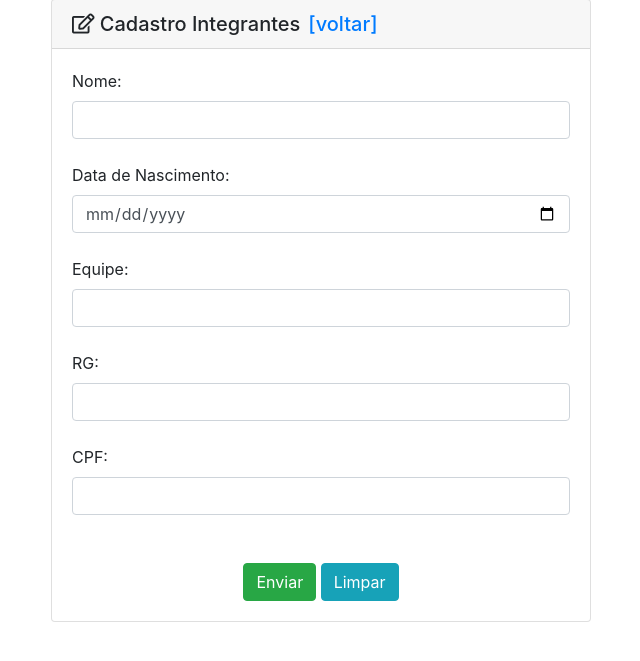
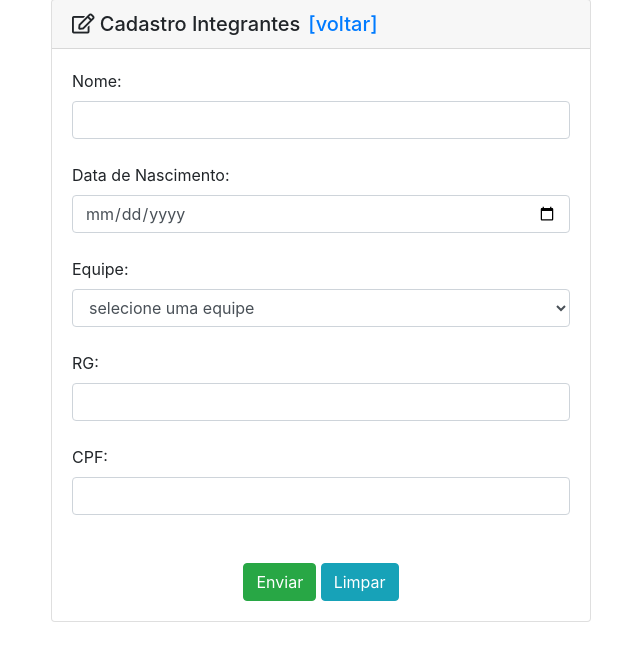
Before and after one commit to marcorozo2702/ProjetoIntegrador, a CodeIgniter app: page /Gincana_CI/index.php/integrante/cadastrar in a window 1280 px wide. Shown: the part 105-766 px from the top of the page, without its empty margins (319-959 px from the left). Run offline with CodeIgniter, Linux system fonts and the light colour scheme; tables that the repository leaves empty or names only in its code hold one stand-in row (values such as "Sample post").

Commit message:
Adicionado o select com as equipes no form integrantes

```diff
--- a/application/controllers/Integrante.php
+++ b/application/controllers/Integrante.php
@@ -40,9 +40,16 @@ class Integrante extends CI_Controller {
 
         //validação do preenchimento
         if ($this->form_validation->run() == false) {
+
+            //carrega o model pelo nome ("Equipe_model") ou pelo apelido ("em")
+            $this->load->model('Equipe_model', 'em');
+
+            //$data precisa ser em formato de array para ser passada para a lista na view
+            //chamamos o metodo getAll (para buscar todos, já que e uma listagem) do arquivo Equipe_model
+            $data['equipes'] = $this->em->getAll();
             //recarrega o formulario se não passar na validação dos dados
             $this->load->view('Header');
-            $this->load->view('FormIntegrante');
+            $this->load->view('FormIntegrante', $data);
             $this->load->view('Footer');
         } else {
             //carrega o model Prova
@@ -82,6 +89,13 @@ class Integrante extends CI_Controller {
                 //monta uma variavel ($data) para mandar dados para a view e chama o metodo getOnde(pegar 1) do Prova_model
                 //para resgatar os dados da prova a ser alterada
                 $data['integrante'] = $this->Integrante_model->getOne($id);
+
+                //carrega o model pelo nome ("Equipe_model") ou pelo apelido ("em")
+                $this->load->model('Equipe_model', 'em');
+
+                //$data precisa ser em formato de array para ser passada para a lista na view
+                //chamamos o metodo getAll (para buscar todos, já que e uma listagem) do arquivo Equipe_model
+                $data['equipes'] = $this->em->getAll();
 
                 $this->load->view('Header');
                 $this->load->view('FormIntegrante', $data); //carrega a view do formulario
--- a/application/views/FormIntegrante.php
+++ b/application/views/FormIntegrante.php
@@ -8,6 +8,7 @@
     </head>
     <body>
         <?php
+
         //para exibir mensagem (falha) para o usuario mesmo redirecionando
         $mensagem = $this->session->flashdata('mensagem');
         if (isset($mensagem)) {
@@ -29,7 +30,17 @@
                                         <input type="date" name="data_nasc" id="data_nasc" class="form-control" value="<?= (isset($integrante)) ? $integrante->data_nasc : ''; ?>">
                                         <br>
                                         <div><label for="id_equipe"> Equipe: </label></div>
-                                        <input type="text" name="id_equipe" id="id_equipe" class="form-control" value="<?= (isset($integrante)) ? $integrante->id_equipe : ''; ?>">
+                                        <select name="id_equipe" class="form-control">
+                                            <option> selecione uma equipe </option>
+                                               <?php
+
+                                        foreach ($equipes as $e) {
+                                        ?>
+                                            <option <?php echo (isset($integrante) ? (($integrante->id_equipe == $e->id) ? 'selected' : null) : null) ?> value="<?php echo $e->id ?>"> <?php echo $e->nome; ?></option>
+                                            <?php
+                                        }
+                                        ?>
+                                        </select>
                                         <br>
                                         <div><label for="rg"> RG: </label></div>
                                         <input type="text" name="rg" id="rg" class="form-control" value="<?= (isset($integrante)) ? $integrante->rg : ''; ?>">
--- a/application/views/ListaIntegrantes.php
+++ b/application/views/ListaIntegrantes.php
@@ -24,8 +24,8 @@
                                             echo '<td>' . $i->nome . '</td>';
                                             echo '<td>' . $i->data_nasc . '</td>';
                                             echo '<td>' . $i->nomeequipe . '</td>';
-                                            echo '<td>' . $i->rg . '</td>';
-                                            echo '<td>' . $i->cpf . '</td>';
+                                            echo '<td>' . (!empty($i->rg)? $i->rg : '-'). '</td>';
+                                            echo '<td>' . (!empty($i->rg)? $i->cpf : '-') . '</td>';
                                             echo '<td>'
                                             . '<a class="apagar btn btn-info btn-sm " href="' . $this->config->base_url() . 'Integrante/alterar/' . $i ->id . '">Alterar</a>'
                                             . ' | '
```
